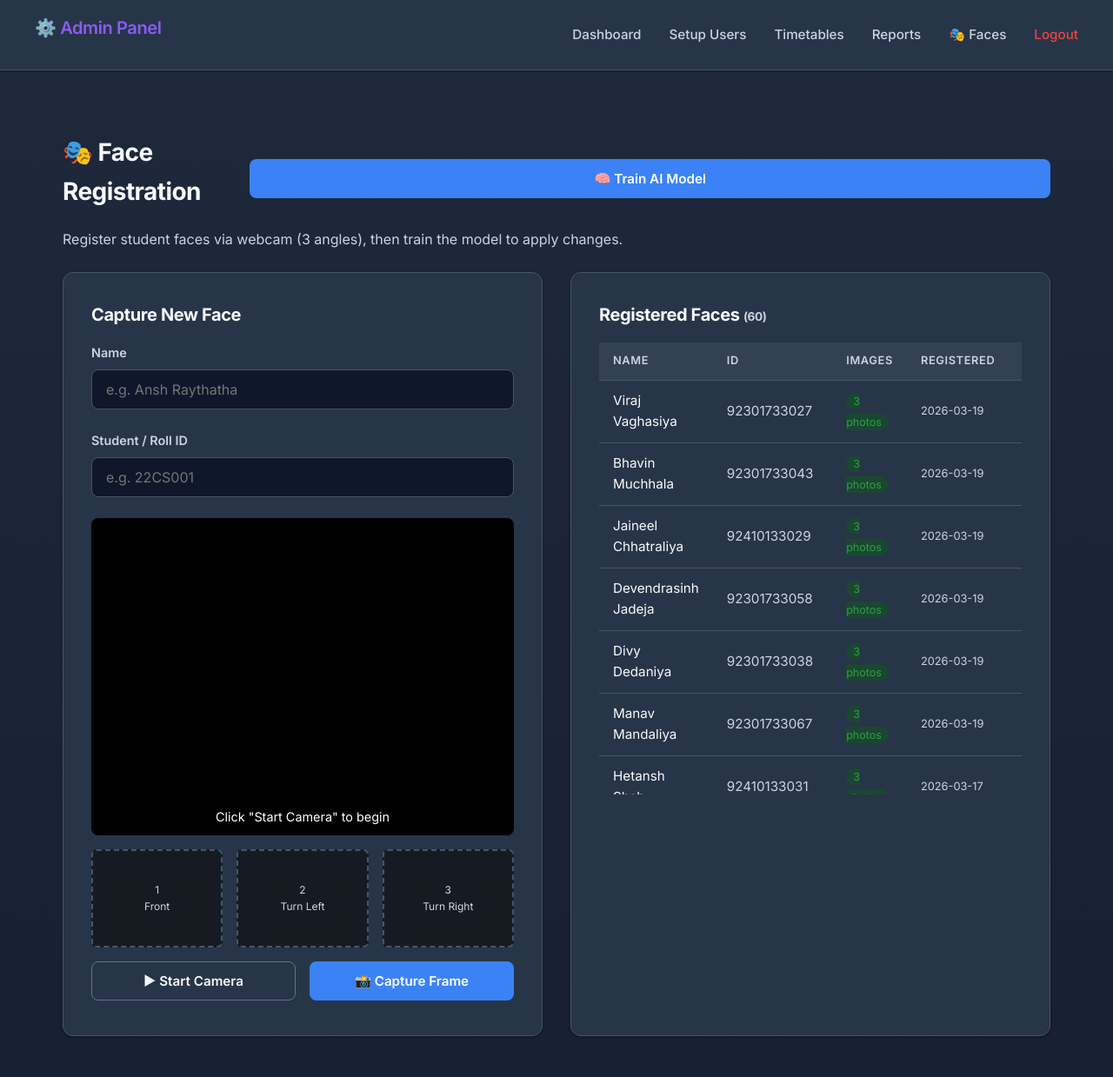
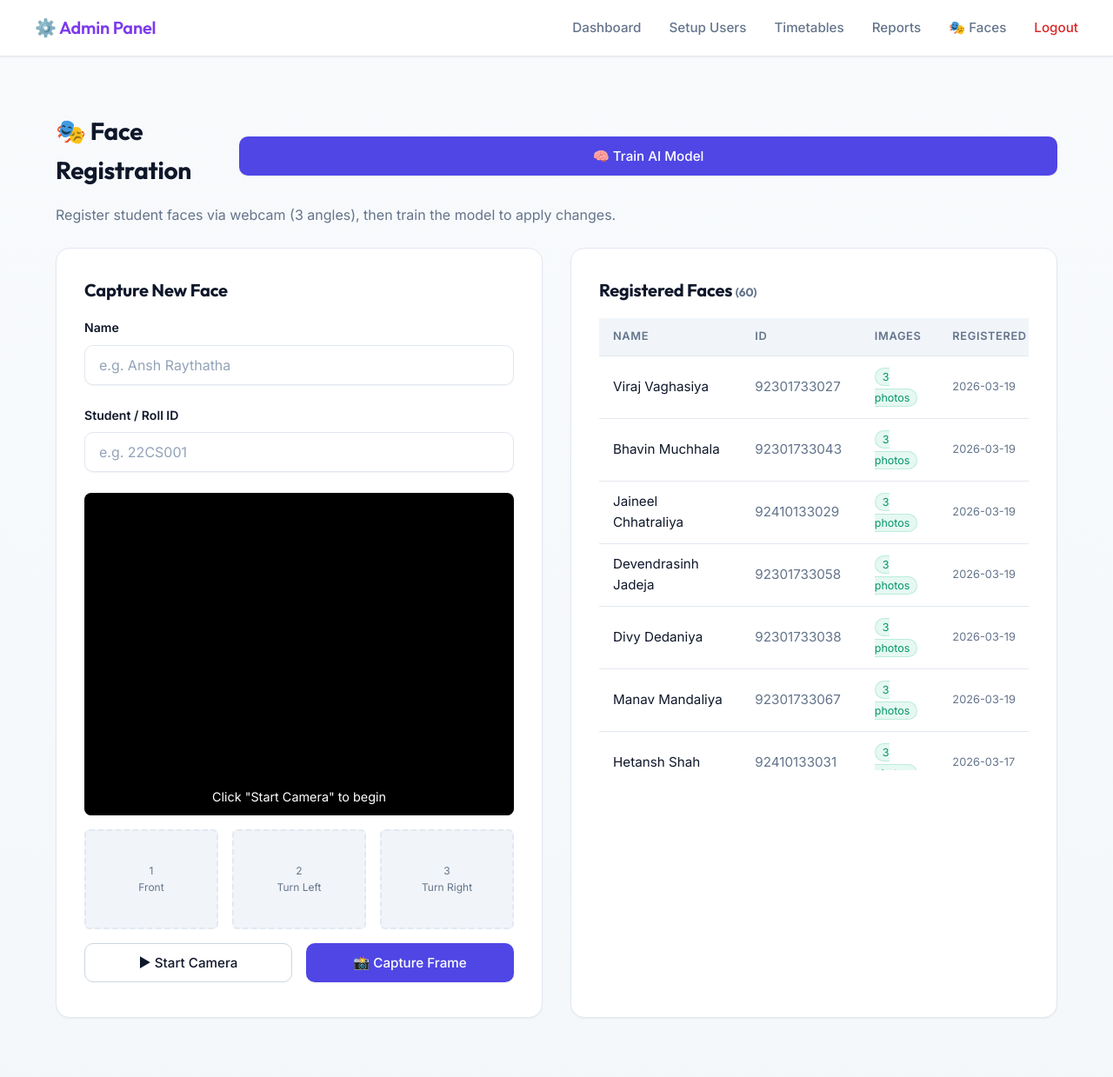
Before and after one commit to Hetansh20/face_recognition, a Flask app: page /admin/faces in a window 1280 px wide. Shown: the top 1239 px of the page at 87% size. Run offline with Flask 3, Linux system fonts and the light colour scheme; a user stored in the database is signed in.

Commit message:
feat: implement light SaaS-themed UI redesign and initialize attendance database

```diff
--- a/static/css/styles.css
+++ b/static/css/styles.css
@@ -1,37 +1,41 @@
-@import url('https://fonts.googleapis.com/css2?family=Inter:wght@400;500;600;700;800&family=Outfit:wght@500;600;700;800&display=swap');
+@import url('https://fonts.googleapis.com/css2?family=Inter:wght@400;500;600;700&family=Outfit:wght@500;600;700;800&display=swap');
 
 :root {
-  /* Professional Dim Theme - balanced contrast */
-  --bg-primary: #1e293b; /* Slate 800 */
-  --bg-color-gradient: linear-gradient(180deg, #1e293b 0%, #0f172a 100%);
-  --bg-card: #273548; /* Slate slightly lighter than 900 */
-  --bg-hover: #334155;
-  --border-color: #475569;
-  --border-light: #64748b;
+  /* Ultra-Clean Light SaaS Theme */
+  --bg-primary: #f8fafc;        /* Slate 50 - Very light grey for main body */
+  --bg-color-gradient: linear-gradient(180deg, #f8fafc 0%, #f1f5f9 100%);
+  --bg-card: #ffffff;           /* Pure white for elevating components */
+  --bg-hover: #f1f5f9;          /* Slate 100 */
+  --border-color: #e2e8f0;      /* Slate 200 */
+  --border-light: #cbd5e1;      /* Slate 300 */
 
-  --text-primary: #f8fafc;
-  --text-muted: #cbd5e1;
+  --text-primary: #0f172a;      /* Slate 900 */
+  --text-muted: #64748b;        /* Slate 500 */
+  --text-inverse: #ffffff;
 
-  /* Solid Professional Accents */
-  --accent-blue: #3b82f6;
-  --accent-blue-hover: #2563eb;
-  --accent-green: #10b981;
-  --accent-green-hover: #059669;
-  --accent-red: #ef4444;
-  --accent-red-hover: #dc2626;
-  --accent-purple: #8b5cf6;
-  --accent-gold: #f59e0b;
+  /* Elegant Accents */
+  --accent-blue: #4f46e5;       /* Indigo 600 - Primary brand color */
+  --accent-blue-hover: #4338ca; /* Indigo 700 */
+  --accent-green: #059669;      /* Emerald 600 */
+  --accent-green-hover: #047857;
+  --accent-red: #dc2626;        /* Red 600 */
+  --accent-red-hover: #b91c1c;
+  --accent-purple: #7c3aed;     /* Violet 600 */
+  --accent-gold: #d97706;       /* Amber 600 */
 
-  /* Modern shadows & radii */
-  --shadow-sm: 0 1px 3px rgba(0, 0, 0, 0.4);
-  --shadow-md: 0 4px 6px -1px rgba(0, 0, 0, 0.4), 0 2px 4px -2px rgba(0, 0, 0, 0.4);
-  --radius-md: 8px;
-  --radius-lg: 12px;
+  /* Soft Elevating Shadows */
+  --shadow-sm: 0 1px 2px 0 rgba(0, 0, 0, 0.05);
+  --shadow-md: 0 4px 6px -1px rgba(0, 0, 0, 0.05), 0 2px 4px -1px rgba(0, 0, 0, 0.03);
+  --shadow-lg: 0 10px 15px -3px rgba(0, 0, 0, 0.08), 0 4px 6px -2px rgba(0, 0, 0, 0.04);
+
+  /* Polished Radii */
+  --radius-md: 10px;
+  --radius-lg: 16px;
   --radius-full: 9999px;
 
-  /* Transition timings */
-  --transition-fast: 0.15s ease;
-  --transition-smooth: 0.3s ease;
+  /* Transitions */
+  --transition-fast: 0.15s ease-in-out;
+  --transition-smooth: 0.3s cubic-bezier(0.4, 0, 0.2, 1);
 }
 
 * {
@@ -56,11 +60,11 @@ body {
 
 /* Typography Enhancements */
 h1, h2, h3, h4, .nav-brand {
-  font-family: 'Inter', sans-serif;
+  font-family: 'Outfit', 'Inter', sans-serif;
   font-weight: 700;
-  letter-spacing: -0.02em;
+  letter-spacing: -0.01em;
   color: var(--text-primary);
-  margin-bottom: 1rem;
+  margin-bottom: 0.75rem;
 }
 
 h1 { font-size: 2.5rem; line-height: 1.2; }
@@ -72,7 +76,7 @@ p { margin-bottom: 1rem; color: var(--text-muted); }
 .container {
   max-width: 1200px;
   margin: 0 auto;
-  padding: 3rem 2rem;
+  padding: 2.5rem 1.5rem;
   width: 100%;
   animation: fadeIn 0.4s ease-out;
 }
@@ -84,16 +88,16 @@ p { margin-bottom: 1rem; color: var(--text-muted); }
 
 .auth-container {
   max-width: 420px;
-  margin: 5rem auto;
+  margin: 4rem auto;
   background: var(--bg-card);
   padding: 2.5rem;
   border-radius: var(--radius-lg);
-  box-shadow: var(--shadow-md);
+  box-shadow: var(--shadow-lg);
   border: 1px solid var(--border-color);
   animation: fadeIn 0.4s ease-out;
 }
 
-/* Clean Professional Navbar */
+/* Ultra-Clean Professional Navbar */
 .navbar {
   background: var(--bg-card);
   border-bottom: 1px solid var(--border-color);
@@ -107,12 +111,17 @@ p { margin-bottom: 1rem; color: var(--text-muted); }
   box-shadow: var(--shadow-sm);
 }
 
+.nav-brand {
+  margin-bottom: 0;
+}
+
 .nav-links {
   display: flex;
   align-items: center;
+  flex-wrap: wrap;
 }
 
-.nav-links a {
+.nav-links a, .nav-links span {
   color: var(--text-muted);
   text-decoration: none;
   margin-left: 2rem;
@@ -122,11 +131,17 @@ p { margin-bottom: 1rem; color: var(--text-muted); }
 }
 
 .nav-links a:hover, .nav-links a.active {
-  color: var(--text-primary);
+  color: var(--accent-blue);
 }
 
-.nav-links a[style*="color: var(--accent-red)"]:hover,
-.nav-links a[style*="color: #da3633"]:hover {
+.nav-links a[style*="color: #da3633"],
+.nav-links a[style*="color: var(--accent-red)"] {
+  color: var(--accent-red) !important;
+}
+
+.nav-links a[style*="color: #da3633"]:hover,
+.nav-links a[style*="color: var(--accent-red)"]:hover {
+  color: var(--accent-red-hover) !important;
   text-decoration: underline;
 }
 
@@ -141,8 +156,8 @@ p { margin-bottom: 1rem; color: var(--text-muted); }
 }
 
 .card:hover {
+  box-shadow: var(--shadow-md);
   border-color: var(--border-light);
-  box-shadow: var(--shadow-md);
 }
 
 /* Forms & Inputs */
@@ -154,26 +169,31 @@ label {
   display: block;
   margin-bottom: 0.5rem;
   font-weight: 600;
-  font-size: 0.9rem;
-  color: var(--text-muted);
+  font-size: 0.88rem;
+  color: var(--text-primary);
 }
 
 input, select {
   width: 100%;
   padding: 0.75rem 1rem;
-  background: #0f172a; /* Slate 900 for high contrast input field */
+  background: #ffffff;
   border: 1px solid var(--border-color);
   border-radius: var(--radius-md);
   color: var(--text-primary);
   font-family: inherit;
   font-size: 1rem;
-  transition: border-color var(--transition-fast);
+  box-shadow: var(--shadow-sm);
+  transition: all var(--transition-fast);
+}
+
+input::placeholder, select::placeholder {
+  color: #94a3b8;
 }
 
 input:focus, select:focus {
   outline: none;
   border-color: var(--accent-blue);
-  box-shadow: 0 0 0 2px rgba(59, 130, 246, 0.2);
+  box-shadow: 0 0 0 3px rgba(79, 70, 229, 0.15); /* Soft indigo glow */
 }
 
 /* Buttons */
@@ -183,14 +203,19 @@ input:focus, select:focus {
   border: 1px solid transparent;
   border-radius: var(--radius-md);
   font-family: inherit;
-  font-weight: 600;
+  font-weight: 500;
   font-size: 0.95rem;
   cursor: pointer;
   text-align: center;
   transition: all var(--transition-fast);
-  color: white;
+  color: var(--text-inverse);
   text-decoration: none;
   width: 100%;
+  box-shadow: var(--shadow-sm);
+  display: flex;
+  align-items: center;
+  justify-content: center;
+  gap: 0.5rem;
 }
 
 .btn:active {
@@ -199,25 +224,26 @@ input:focus, select:focus {
 
 /* Primary Solid Colors */
 .btn-primary { background: var(--accent-blue); }
-.btn-primary:hover { background: var(--accent-blue-hover); box-shadow: 0 2px 8px rgba(59, 130, 246, 0.4); }
+.btn-primary:hover { background: var(--accent-blue-hover); box-shadow: var(--shadow-md); }
 
 .btn-success { background: var(--accent-green); }
-.btn-success:hover { background: var(--accent-green-hover); box-shadow: 0 2px 8px rgba(16, 185, 129, 0.4); }
+.btn-success:hover { background: var(--accent-green-hover); box-shadow: var(--shadow-md); }
 
 .btn-danger { background: var(--accent-red); }
-.btn-danger:hover { background: var(--accent-red-hover); box-shadow: 0 2px 8px rgba(239, 68, 68, 0.4); }
+.btn-danger:hover { background: var(--accent-red-hover); box-shadow: var(--shadow-md); }
 
 .btn-purple { background: var(--accent-purple); }
-.btn-purple:hover { background: #7c3aed; box-shadow: 0 2px 8px rgba(139, 92, 246, 0.4); }
+.btn-purple:hover { background: #6d28d9; box-shadow: var(--shadow-md); }
 
 .btn-outline {
   background: transparent;
   border: 1px solid var(--border-light);
   color: var(--text-primary);
+  box-shadow: none;
 }
 .btn-outline:hover {
   background: var(--bg-hover);
-  border-color: var(--text-muted);
+  border-color: var(--border-color);
 }
 
 /* Close Button (X) */
@@ -233,6 +259,7 @@ input:focus, select:focus {
   cursor: pointer;
   width: auto;
   padding: 0;
+  box-shadow: none;
   transition: color var(--transition-fast);
 }
 .close-btn:hover {
@@ -244,134 +271,244 @@ input:focus, select:focus {
   display: grid;
   grid-template-columns: repeat(auto-fit, minmax(280px, 1fr));
   gap: 1.5rem;
-  margin-top: 2rem;
+  margin-top: 1.5rem;
 }
 
 .stat-card {
   background: var(--bg-card);
-  padding: 1.75rem;
+  padding: 2rem;
   border-radius: var(--radius-lg);
   border: 1px solid var(--border-color);
-  box-shadow: var(--shadow-sm);
+  box-shadow: var(--shadow-md);
   transition: var(--transition-smooth);
 }
 
 .stat-card:hover {
-  transform: translateY(-2px);
-  box-shadow: var(--shadow-md);
-  border-color: var(--border-light);
+  transform: translateY(-3px);
+  box-shadow: var(--shadow-lg);
+}
+
+.stat-card p {
+  color: var(--text-muted);
+  font-weight: 500;
+  margin-bottom: 0.25rem;
+  font-size: 0.95rem;
 }
 
 .stat-card h3 {
-  font-size: 2.75rem;
-  font-weight: 700;
-  margin: 0.5rem 0;
+  font-size: 2.5rem;
+  font-weight: 800;
+  margin: 0;
   line-height: 1;
 }
 
-/* Distinct Top Borders instead of Text Glow */
-.stat-blue { border-top: 4px solid var(--accent-blue); }
-.stat-blue h3 { color: var(--accent-blue); }
-.stat-green { border-top: 4px solid var(--accent-green); }
-.stat-green h3 { color: var(--accent-green); }
-.stat-purple { border-top: 4px solid var(--accent-purple); }
-.stat-purple h3 { color: var(--accent-purple); }
+/* Admin Dashboard Accents */
+.stat-blue { border-left: 4px solid var(--accent-blue); }
+.stat-blue h3 { color: var(--text-primary); }
+.stat-green { border-left: 4px solid var(--accent-green); }
+.stat-green h3 { color: var(--text-primary); }
+.stat-purple { border-left: 4px solid var(--accent-purple); }
+.stat-purple h3 { color: var(--text-primary); }
 
-/* Tables */
+/* Tables - Horizontal Scrolling Enabled */
 .table-container {
   background: var(--bg-card);
   border-radius: var(--radius-lg);
   border: 1px solid var(--border-color);
   overflow-x: auto;
-  margin-top: 2rem;
+  margin-top: 1.5rem;
   box-shadow: var(--shadow-sm);
+  -webkit-overflow-scrolling: touch;
 }
 
 table {
   width: 100%;
   border-collapse: collapse;
+  min-width: 600px;
 }
 
 th, td {
-  padding: 1.15rem 1.5rem;
+  padding: 1rem 1.25rem;
   text-align: left;
   border-bottom: 1px solid var(--border-color);
   font-size: 0.95rem;
+  color: var(--text-primary);
 }
 
 th {
   background: var(--bg-hover);
   color: var(--text-muted);
   font-weight: 600;
-  font-size: 0.85rem;
+  font-size: 0.82rem;
   text-transform: uppercase;
   letter-spacing: 0.05em;
+  white-space: nowrap;
 }
 
 tr { transition: background var(--transition-fast); }
 tr:last-child td { border-bottom: none; }
-tr:hover { background: rgba(255,255,255,0.02); }
+tr:hover { background: #f8fafc; }
 
 /* Alerts */
 .alert {
   position: relative;
-  padding: 1rem 3rem 1rem 1.25rem; /* right padding for close button */
+  padding: 1rem 3rem 1rem 1.25rem;
   border-radius: var(--radius-md);
   margin-bottom: 1.5rem;
   font-weight: 500;
   font-size: 0.95rem;
   animation: slideIn 0.3s ease-out;
 }
+
 .alert-success {
-  background: rgba(16, 185, 129, 0.1);
-  color: #10b981;
-  border: 1px solid rgba(16, 185, 129, 0.2);
+  background: #ecfdf5;
+  color: #065f46;
+  border: 1px solid #a7f3d0;
 }
 .alert-error {
-  background: rgba(239, 68, 68, 0.1);
-  color: #ef4444;
-  border: 1px solid rgba(239, 68, 68, 0.2);
+  background: #fef2f2;
+  color: #991b1b;
+  border: 1px solid #fecaca;
 }
 
 /* Badges */
 .badge {
   display: inline-block;
-  padding: 0.25rem 0.75rem;
-  border-radius: var(--radius-full);
-  font-size: 0.8rem;
+  padding: 0.25rem 0.6rem;
+  border-radius: var(--radius-md);
+  font-size: 0.75rem;
   font-weight: 600;
+  text-transform: uppercase;
+  letter-spacing: 0.03em;
 }
 
 /* Modals */
 .modal {
   position: relative;
+  background: var(--bg-card);
+  padding: 2rem;
+  border-radius: var(--radius-lg);
+  border: 1px solid var(--border-color);
+  box-shadow: var(--shadow-lg);
+  width: 95%;
+  max-width: 440px;
+  margin: 0 auto;
 }
 
-/* Responsive */
+.modal.modal-wide {
+  max-width: 720px;
+}
+
+.modal-buttons {
+  display: flex;
+  gap: 1rem;
+  margin-top: 1.5rem;
+  flex-wrap: wrap; /* important for mobile */
+}
+
+
+/* ========================================================= */
+/* DEEP MOBILE RESPONSIVENESS AND SMALL SCREEN OPTIMIZATION */
+/* ========================================================= */
+
+@media (max-width: 992px) {
+  /* Scale down huge components slightly */
+  h1 { font-size: 2.25rem; }
+  .roles-grid { flex-direction: column; align-items: center; }
+  .role-card-anchor { width: 100%; max-width: 400px; }
+}
+
 @media (max-width: 768px) {
+  /* Navbar Overhaul */
   .navbar {
     flex-direction: column;
     align-items: flex-start;
-    padding: 1rem;
+    padding: 1rem 1.25rem;
+  }
+
+  .nav-brand {
+    margin-bottom: 1rem;
   }
 
   .nav-links {
-    margin-top: 1rem;
     flex-direction: column;
     align-items: flex-start;
     width: 100%;
+    margin: 0;
     gap: 0;
   }
 
+  .nav-links span {
+    margin-left: 0;
+    margin-bottom: 0.5rem;
+    font-weight: 600;
+    color: var(--accent-blue);
+  }
+
   .nav-links a {
-    margin-left: 0;
+    margin-left: 0 !important;
     display: block;
     width: 100%;
     padding: 0.75rem 0;
-    border-bottom: 1px solid var(--border-color);
+    border-top: 1px solid var(--border-color);
+    font-size: 1rem;
   }
 
+  /* Container and Spacing */
   .container { padding: 1.5rem 1rem; }
-  h1 { font-size: 2rem; }
-  .auth-container { margin: 2rem auto; padding: 2rem 1.5rem; }
+  h1 { font-size: 1.75rem; }
+  h2 { font-size: 1.35rem; }
+  h3 { font-size: 1.15rem; }
+
+  /* Cards */
+  .auth-container {
+    margin: 1rem auto;
+    padding: 2rem 1.25rem;
+    border-radius: var(--radius-md);
+  }
+
+  .card { padding: 1.5rem; }
+
+  /* Grids Collapse */
+  .grid-cards { grid-template-columns: 1fr; gap: 1rem; }
+
+  /* Admin Registration Panels */
+  .reg-grid { grid-template-columns: 1fr; gap: 1.5rem; }
+
+  /* Fix inline forms that might be using complex grids */
+  #ttForm {
+    grid-template-columns: 1fr !important;
+    gap: 1rem !important;
+  }
+  #ttForm > div { grid-column: span 1 !important; }
+
+  /* Buttons Touch Targets */
+  .btn {
+    width: 100%;
+    padding: 0.85rem;
+    margin-bottom: 0.5rem;
+    font-size: 1rem;
+  }
+
+  .modal-buttons { flex-direction: column; gap: 0.5rem; }
+  .modal-buttons .btn { margin-bottom: 0; }
+
+  /* Camera containers */
+  .camera-container { border-radius: var(--radius-md); margin: 1rem auto; }
+  .cam-controls { flex-direction: column; align-items: stretch; padding: 1.25rem; gap: 1rem; }
+  .cam-controls > div { width: 100%; flex-direction: column; }
+
+  /* Timetable/Report Table Text Size */
+  th, td { padding: 0.85rem 1rem; font-size: 0.88rem; }
+
+  /* Setup user panels */
+  .alert { padding: 0.85rem 2.5rem 0.85rem 1rem; font-size: 0.9rem; }
 }
+
+@media (max-width: 480px) {
+  /* Micro-optimizations for very small screens (iPhone SE, etc) */
+  .nav-brand { font-size: 1.1rem !important; }
+  .stat-card { padding: 1.25rem; }
+  .stat-card h3 { font-size: 2rem; }
+  .auth-container { border: none; box-shadow: none; background: transparent; padding: 1rem; }
+}
--- a/templates/admin_faces.html
+++ b/templates/admin_faces.html
@@ -14,18 +14,18 @@
     .capture-steps { display: flex; gap: 1rem; margin: 1rem 0; }
     .step-thumb {
         flex:1; aspect-ratio:4/3; border-radius:6px;
-        background:#161b22; border:2px dashed var(--border-color);
+        background:var(--bg-hover); border:2px dashed var(--border-color);
         display:flex; align-items:center; justify-content:center;
         color:var(--text-muted); font-size:0.75rem; text-align:center;
         overflow:hidden;
     }
-    .step-thumb.done { border-color: #2ea043; }
+    .step-thumb.done { border-color: var(--accent-green); }
     .step-thumb img { width:100%; height:100%; object-fit:cover; }
     .faces-table th, .faces-table td { padding: 0.7rem 1rem; border-bottom: 1px solid var(--border-color); vertical-align: middle; }
     .faces-table th { color: var(--text-muted); font-size:0.8rem; text-transform:uppercase; letter-spacing:.05em; }
-    .badge-trained { background:#1a4731; color:#2ea043; padding:2px 8px; border-radius:20px; font-size:0.78rem; }
-    .badge-pending { background:#3d2a00; color:#e3b341; padding:2px 8px; border-radius:20px; font-size:0.78rem; }
-    #trainBar { display:none; height:4px; margin-top:1rem; background:#2ea043; border-radius:4px; animation: pulse 1.5s infinite; }
+    .badge-trained { background:rgba(16,185,129,0.1); color:var(--accent-green); padding:2px 8px; border-radius:20px; font-size:0.78rem; border:1px solid rgba(16,185,129,0.2); }
+    .badge-pending { background:rgba(217,119,6,0.1); color:var(--accent-gold); padding:2px 8px; border-radius:20px; font-size:0.78rem; border:1px solid rgba(217,119,6,0.2); }
+    #trainBar { display:none; height:4px; margin-top:1rem; background:var(--accent-green); border-radius:4px; animation: pulse 1.5s infinite; }
     @keyframes pulse { 0%,100%{opacity:1} 50%{opacity:0.4} }
 </style>
 
@@ -152,7 +152,7 @@ async function registerFace() {
     });
     const data = await res.json();
     const msg = document.getElementById('regMsg');
-    msg.style.color = data.success ? '#2ea043' : '#da3633';
+    msg.style.color = data.success ? 'var(--accent-green)' : 'var(--accent-red)';
     msg.textContent = data.message;
     btn.disabled = false; btn.textContent = '✅ Register Face';
 
@@ -187,7 +187,7 @@ async function loadFaces() {
                 <td style="color:var(--text-muted)">${p.employee_id || '—'}</td>
                 <td><span class="${p.image_count >= 3 ? 'badge-trained' : 'badge-pending'}">${p.image_count} photos</span></td>
                 <td style="color:var(--text-muted); font-size:0.8rem;">${p.registered.substring(0,10) || '—'}</td>
-                <td><button class="btn btn-outline" style="padding:3px 10px;font-size:0.78rem;color:#da3633;border-color:#da3633;" onclick="deleteFace('${p.person_id}', '${p.name}')">Delete</button></td>
+                <td><button class="btn btn-outline" style="padding:3px 10px;font-size:0.78rem;color:var(--accent-red);border-color:var(--accent-red);" onclick="deleteFace('${p.person_id}', '${p.name}')">Delete</button></td>
             </tr>
         `).join('')}
         </tbody>
@@ -218,7 +218,7 @@ async function trainModel() {
     const data = await res.json();
 
     bar.style.display = 'none';
-    msg.style.color = data.success ? '#2ea043' : '#da3633';
+    msg.style.color = data.success ? 'var(--accent-green)' : 'var(--accent-red)';
     msg.textContent = data.message;
     btn.disabled = false; btn.textContent = '🧠 Train AI Model';
 }
```
Also changed, not shown: templates/faculty_active_session.html (+18 -18 lines), attendance_system.db (added).
